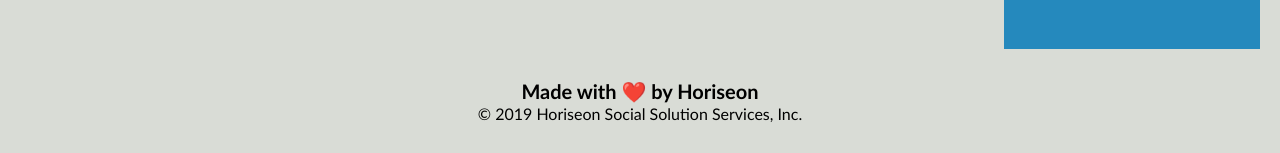
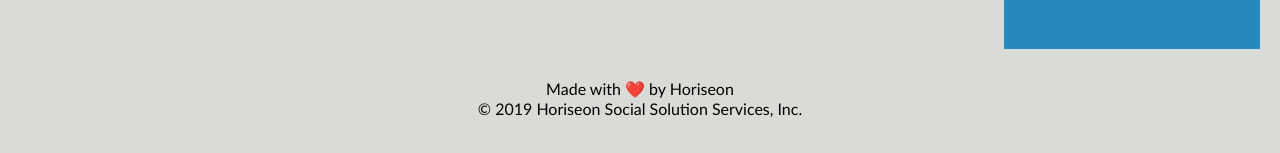
Before and after one commit to laeuler/Homework01CodeRefactor, a plain HTML site: page index.html in a window 1280 px wide. Shown: the part 1870-2023 px from the top of the page. Drawn offline with Linux system fonts and the light colour scheme.

Commit message:
Changes in the footer

```diff
--- a/index.html
+++ b/index.html
@@ -120,7 +120,8 @@
 
     <!--====================Footer wit Copyright remarks====================-->
     <footer class="footer">
-      <h2>Made with ❤️️ by Horiseon</h2>
+      <!--did some research on the logic to place an heading tag inside the footer and the impact on page ranking. Based on this I decided to turn it into an paragraph-->
+      <p>Made with ❤️️ by Horiseon</p>
       <p>&copy; 2019 Horiseon Social Solution Services, Inc.</p>
     </footer>
   </body>
```
